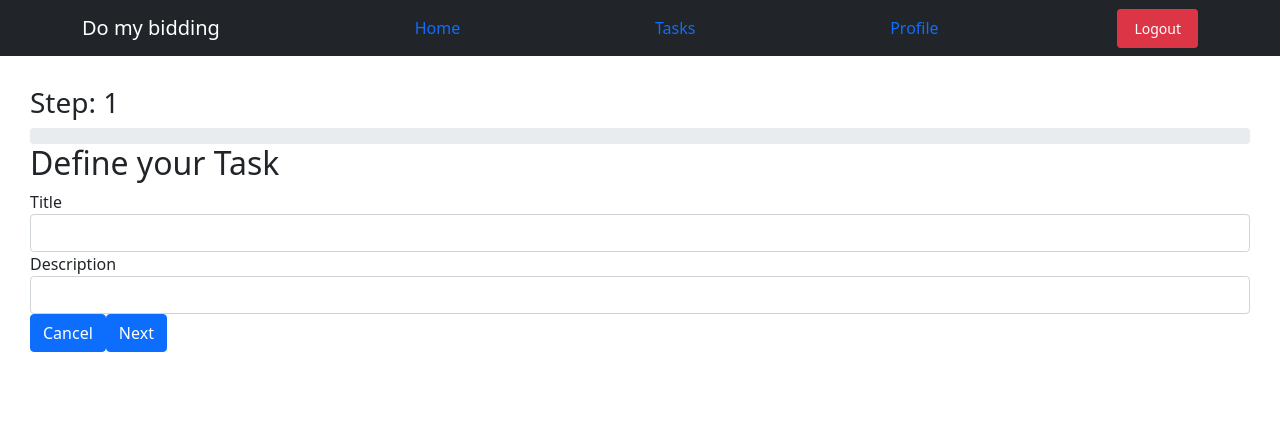
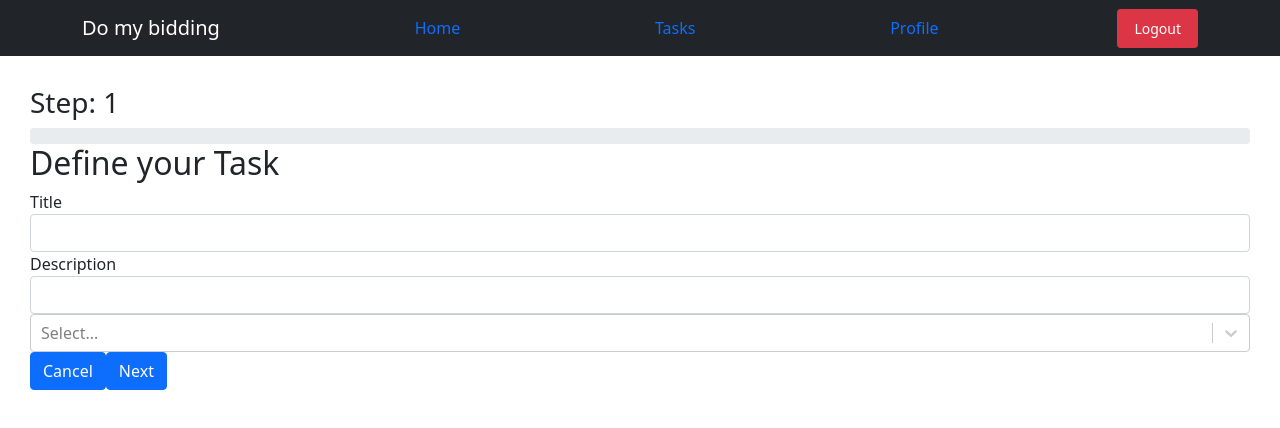
Before and after one commit to perusicani/RWA_front, a React (Create React App) app: page /tasks/create in a window 1280 px wide. Shown: the top 428 px of the page. Built offline with nearby package versions, Linux system fonts and the light colour scheme; sample sign-in values are in the browser's storage.

Commit message:
- WIP for skils when backend is ready - Minor fixes

```diff
--- a/package.json
+++ b/package.json
@@ -14,6 +14,7 @@
     "react-router": "^6.2.1",
     "react-router-dom": "^6.2.1",
     "react-scripts": "5.0.0",
+    "react-select": "^5.2.2",
     "react-spinners": "^0.11.0",
     "react-toastify": "^8.1.0",
     "web-vitals": "^2.1.4"
--- a/src/App.js
+++ b/src/App.js
@@ -22,7 +22,6 @@ import TaskUpdate from './components/task_components/task_actions/TaskUpdate';
 import Profile from './components/frontend/Profile';
 import ProfileUpdate from './components/frontend/profile_component/ProfileUpdate';
 import CreateForm from './components/task_components/task_actions/CreateForm';
-
 
 axios.defaults.baseURL = "http://localhost:8000";
 axios.defaults.headers.post['Content-Type'] = 'application/json';
--- a/src/components/frontend/Profile.js
+++ b/src/components/frontend/Profile.js
@@ -5,6 +5,9 @@ import axios from 'axios';
 import Breadcrumb from 'react-bootstrap/Breadcrumb';
 import Card from 'react-bootstrap/Card';
 import ListGroup from 'react-bootstrap/ListGroup';
+import Row from 'react-bootstrap/Row';
+import Col from 'react-bootstrap/Col';
+import Button from 'react-bootstrap/Button';
 import Loader from 'react-spinners/BeatLoader';
 
 import { Link } from 'react-router-dom';
@@ -52,6 +55,10 @@ function Profile() {
         );
     }
 
+    const sendEmail = () => {
+        window.location = "mailto:" + user.user.email ?? '';
+    }
+
     return (
         <>
             <Breadcrumb>
@@ -67,7 +74,18 @@ function Profile() {
                                 <>
                                     <ListGroup.Item>id: {user.user.id ?? ''}</ListGroup.Item>
                                     <ListGroup.Item>name: {user.user.name ?? ''}</ListGroup.Item>
-                                    <ListGroup.Item>email: {user.user.email ?? ''}</ListGroup.Item>
+                                    <ListGroup.Item>
+                                        <Row>
+                                            <Col>
+                                                email: {user.user.email ?? ''}
+                                            </Col>
+                                            <Col>
+                                                <Button onClick={sendEmail}>
+                                                    Contact user?
+                                                </Button>
+                                            </Col>
+                                        </Row>
+                                    </ListGroup.Item>
                                     <ListGroup.Item>description: {user.user.description ?? ''}</ListGroup.Item>
                                 </>
                                 : <Loader />
--- a/src/components/frontend/auth/Login.js
+++ b/src/components/frontend/auth/Login.js
@@ -118,7 +118,6 @@ function Login() {
                         </div>
                     </div>
                 </div>
-
             </div>
         </div>
     );
--- a/src/components/frontend/user_component/UserActions.js
+++ b/src/components/frontend/user_component/UserActions.js
@@ -45,7 +45,8 @@ function UserActions(props) {
                     <Modal.Title>Delete User?</Modal.Title>
                 </Modal.Header>
                 <Modal.Body>Are you sure you wish to delete this User?</Modal.Body>
-                <Modal.Body>This action is irreversable, so think this through!</Modal.Body>
+                <Modal.Body>This action is irreversable, so think this through or send the user a warning by their email!</Modal.Body>
+                <Modal.Body>(Their email can be found on their profile)</Modal.Body>
                 <Modal.Footer>
                     <Button variant="secondary" onClick={handleCloseDelete}>
                         No
--- a/src/components/task_components/Task.js
+++ b/src/components/task_components/Task.js
@@ -18,10 +18,22 @@ function Task(props) {
         return <CheckpointCard key={i} checkpoint={checkpoint} />
     });
 
+    var CompleteButtons = '';
 
+    if (!props.task.status) {
+        CompleteButtons = <>
+            <Card.Text>
+                <Link className='btn btn-primary' to={'/profile?id=' + props.task.user_id}>
+                    Creators id: {props.task.user_id}
+                </Link>
+            </Card.Text>
+
+            <TaskActions task={props.task} tasks={props.tasks} setTasks={props.setTasks} />
+        </>;
+    }
 
     return (
-        < Card style={{ margin: 15 }}>
+        < Card style={{ margin: 15, background: props.task.status ? '#dddddd' : 'white' }} >
             <Card.Body>
                 <Card.Title>{props.task.title}</Card.Title>
                 <Card.Text>{props.task.description}</Card.Text>
@@ -36,18 +48,9 @@ function Task(props) {
                             <Loader />
                     }
                 </div>
-                {/* <CheckpointCard /> */}
-                <Card.Text>
-                    <Link className='btn btn-primary' to={'/profile?id=' + props.task.user_id}>
-                        Creators id: {props.task.user_id}
-                    </Link>
-                </Card.Text>
-
-                <TaskActions task={props.task} tasks={props.tasks} setTasks={props.setTasks} />
+                {CompleteButtons}
             </Card.Body>
         </Card >
-
-
     );
 
 }
--- /dev/null
+++ b/src/components/task_components/chips/SkillsChipSelection.js
@@ -0,0 +1,41 @@
+import React, { useState, useEffect } from 'react';
+import Select from 'react-select';
+
+
+
+
+function SkillsChipSelection(props) {
+
+    const [skills, setSkills] = useState([]);
+
+    const options = [
+        { value: 'chocolate', label: 'Chocolate' },
+        { value: 'strawberry', label: 'Strawberry' },
+        { value: 'vanilla', label: 'Vanilla' }
+    ]
+
+    // useEffect(() => {
+    //     return () => {
+    //         console.log(skills);
+    //     }
+    // }, [skills]);
+
+    const handleChange = (newValue) => {
+        setSkills(newValue);
+    };
+
+    return (
+        <Select
+            // defaultValue={[colourOptions[2], colourOptions[3]]}
+            options={options}
+            onChange={handleChange}
+            isMulti
+            name="colors"
+            // options={colourOptions}
+            className="basic-multi-select"
+            classNamePrefix="select"
+        />
+    );
+}
+
+export default SkillsChipSelection;
--- a/src/components/task_components/task_actions/CheckpointCreate.js
+++ b/src/components/task_components/task_actions/CheckpointCreate.js
@@ -20,9 +20,6 @@ function CheckpointCreate(props) {
             <Container>
                 <Row>
                     <Col>
-                        <label htmlFor="description">{props.checkpoint.id}</label>
-                    </Col>
-                    <Col>
                         <input
                             type="text"
                             className="form-control"
--- a/src/components/task_components/task_actions/CheckpointsUpdate.js
+++ b/src/components/task_components/task_actions/CheckpointsUpdate.js
@@ -1,13 +1,14 @@
-import React, { useState } from 'react';
+import React, { useState, useEffect } from 'react';
 
 import Row from 'react-bootstrap/Row';
 import Col from 'react-bootstrap/Col';
 import Container from 'react-bootstrap/Container';
+import Form from 'react-bootstrap/Form';
 
 //props == checkpoint
 function CheckpointUpdate(props) {
 
-  const [checkpointData, setCheckpointData] = useState({ description: props.checkpoint.description });
+  const [checkpointData, setCheckpointData] = useState({ status: props.checkpoint.status, description: props.checkpoint.description });
 
   const handleInputDescription = (event) => {
     setCheckpointData({ description: event.target.value });
@@ -22,6 +23,19 @@ function CheckpointUpdate(props) {
             <label htmlFor="description">{props.checkpoint.id}</label>
           </Col>
           <Col>
+            <div key={`default-checkbox`} >
+              <Form.Check
+                type='checkbox'
+                id={props.checkpoint.id}
+                defaultChecked={checkpointData.status}
+                onChange={(checkboxStatus) => {
+                  setCheckpointData({ status: checkboxStatus.target.checked ? 1 : 0 });
+                  props.checkpoint.status = checkboxStatus.target.checked ? 1 : 0;
+                }}
+              />
+            </div>
+          </Col>
+          <Col>
             <input
               type="text"
               className="form-control"
@@ -32,9 +46,6 @@ function CheckpointUpdate(props) {
               name="title"
             />
           </Col>
-          {/* <Col>
-            <Button onClick={() => props.removeCheckpoint(props.checkpoint.id)} >-</Button>
-          </Col> */}
         </Row>
       </Container>
     </>
--- a/src/components/task_components/task_actions/CreateForm.js
+++ b/src/components/task_components/task_actions/CreateForm.js
@@ -13,6 +13,8 @@ import CheckpointsCreate from './CheckpointsCreate';
 import Loader from 'react-spinners/BeatLoader';
 
 import { useNavigate } from 'react-router-dom';
+
+toast.configure();
 
 function CreateForm() {
 
--- a/src/components/task_components/task_actions/TaskCreate.js
+++ b/src/components/task_components/task_actions/TaskCreate.js
@@ -1,4 +1,5 @@
 import React from 'react';
+import SkillsChipSelection from '../chips/SkillsChipSelection';
 
 function TaskCreate(props) {
 
@@ -9,7 +10,6 @@ function TaskCreate(props) {
         props.setDescription({ [event.target.name]: event.target.value });
     }
 
-    // render() {
     return <>
         <div>
             <div className="form-group">
@@ -36,13 +36,60 @@ function TaskCreate(props) {
                     name="description"
                 />
             </div>
-            {/* <button onClick={createTask} className="btn btn-success">
-                Submit
-            </button> */}
+            <div>
+                <SkillsChipSelection />
+            </div>
         </div>
     </>
-    // }
 }
+
+export default TaskCreate;
+
+
+
+
+
+
+
+
+
+
+
+
+
+
+
+
+
+
+
+
+
+
+
+
+
+
+
+
+
+
+
+
+
+
+
+
+
+
+
+
+
+
+
+
+
+
 // function TaskCreate(props) {
 
 //     const [title, setTitle] = useState('');
@@ -131,5 +178,3 @@ function TaskCreate(props) {
 //     </>
 //     // }
 // }
-
-export default TaskCreate;
```
Also changed, not shown: 1 other file (tests, documents, lock files or other folders).
